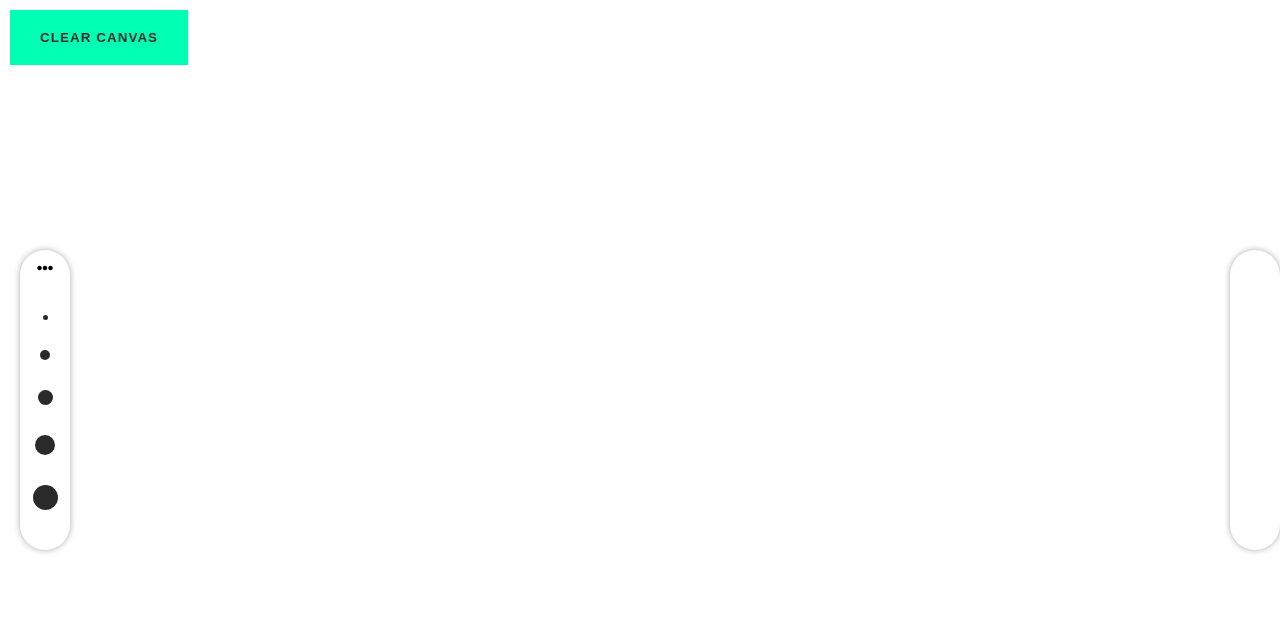
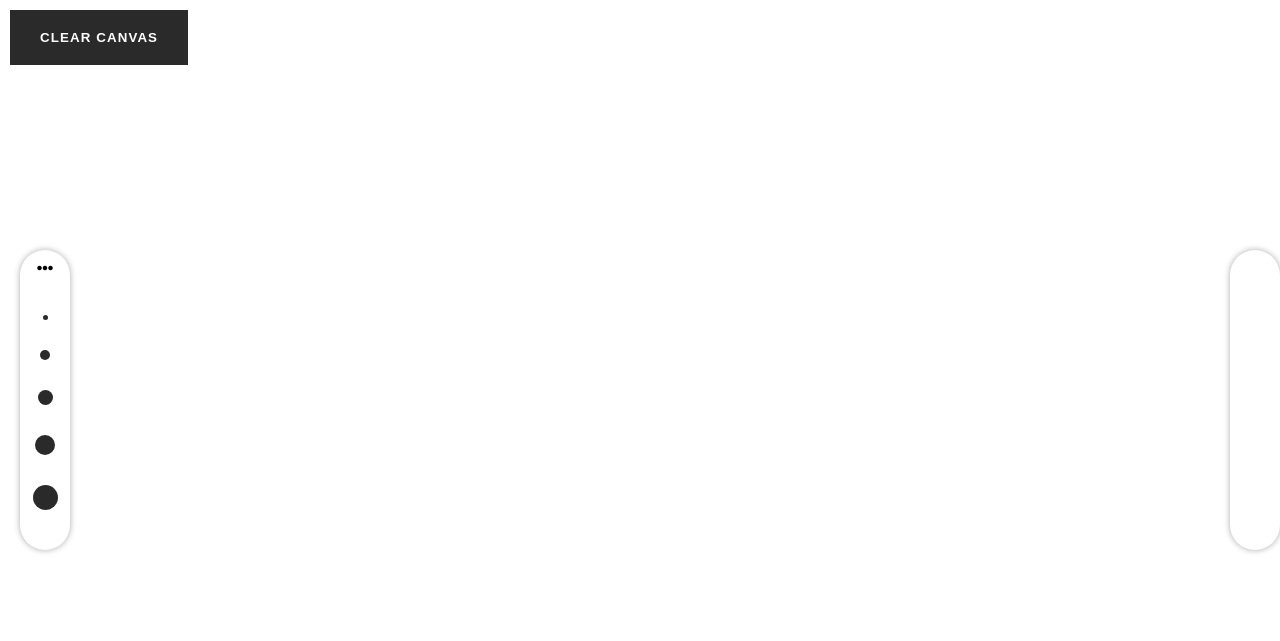
Before and after one commit to shreekrishnalamichhane/drawBoard, a plain HTML site: page index.html in a window 1280 px wide. In both pictures the pointer is over the button "CLEAR CANVAS". Shown: the top 641 px of the page. Drawn offline with Linux system fonts and the light colour scheme.

Commit message:
Changed Colours

```diff
--- a/css/index.css
+++ b/css/index.css
@@ -63,6 +63,15 @@ aside {
     font-weight: bold;
     letter-spacing: 1.1px;
     text-transform: uppercase;
+}
+
+.clear-canvas:hover {
+    background-color: #2a2a2a;
+    color: white;
+}
+
+.clear-canvas:focus {
+    outline: none;
 }
 
 .zoom-btns {
```
